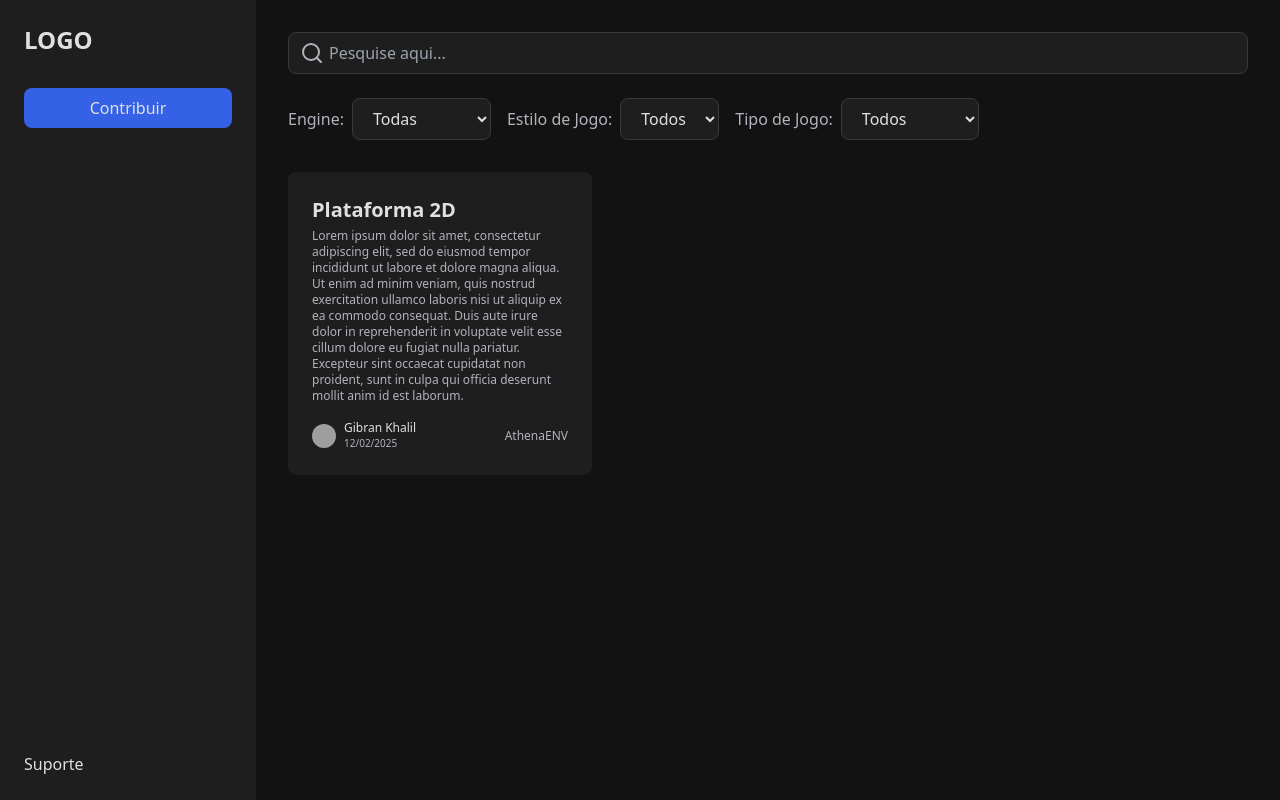
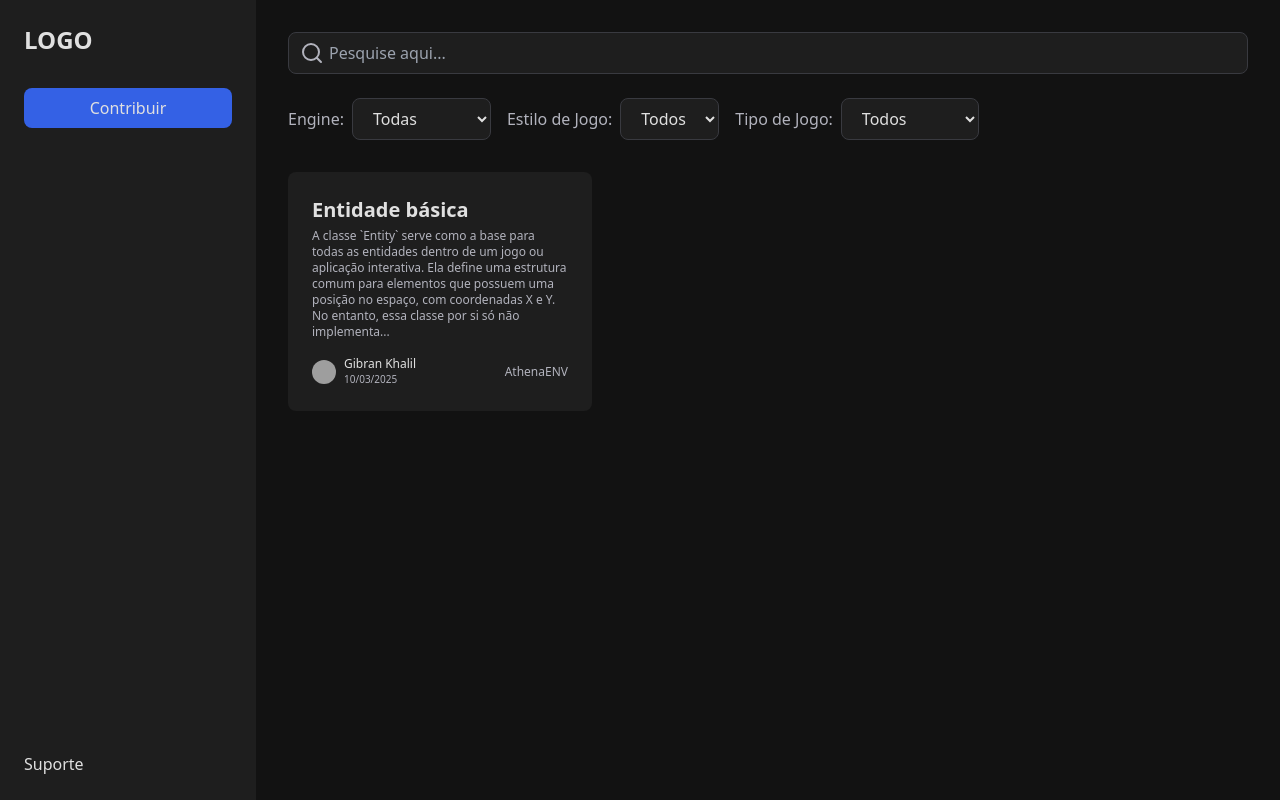
Before and after one commit to GibranKhalil/codeeasy-ps2, a React (Vite) app: page /colecao in a window 1280 px wide. Built offline with nearby package versions, Linux system fonts and the light colour scheme; grey boxes are pictures that could not be loaded.

Commit message:
FEAT: Agora é possível acessar os dados reais através de um json

```diff
--- /dev/null
+++ b/src/@types/collection/index.ts
@@ -0,0 +1,22 @@
+import { Modifier } from "../modifier"
+
+interface HowToUseSteps{
+    step: number,
+    title: string,
+    description: string
+}
+
+export interface Snippet{
+    id: number,
+    pid: string, //**md5(title+id=${id}) */
+    title: string,
+    description: string
+    link: string
+    last_update: string,
+    last_modifier: Modifier,
+    modifiers: Modifier[],
+    how_to_use_description: string
+    how_to_use_steps: HowToUseSteps[],
+    engine?: string,
+    tags: string[]
+}
--- /dev/null
+++ b/src/@types/modifier/index.tsx
@@ -0,0 +1,4 @@
+export interface Modifier{
+    name: string,
+    github: string
+}
--- /dev/null
+++ b/src/data/snippets.json
@@ -0,0 +1,35 @@
+[
+    {
+        "id": 1,
+        "pid": "cf2cf0a483f57b5c196c144bd42717a0",
+        "title": "Entidade básica",
+        "description": "A classe `Entity` serve como a base para todas as entidades dentro de um jogo ou aplicação interativa. Ela define uma estrutura comum para elementos que possuem uma posição no espaço, com coordenadas X e Y. No entanto, essa classe por si só não implementa funcionalidades específicas, pois é projetada para ser estendida por subclasses que definirão comportamentos próprios. Os métodos `update()` e `draw()` são abstratos, ou seja, devem ser implementados pelas subclasses conforme necessário. O método `update()` será responsável por atualizar o estado da entidade, como movimentação ou lógica específica, enquanto o método `draw()` lidará com a renderização da entidade na tela. Caso esses métodos não sejam sobrescritos, a classe lançará um erro para garantir que a entidade seja corretamente configurada antes do uso. Essa abordagem garante que todas as entidades compartilhem uma estrutura consistente, enquanto permite a flexibilidade de personalização em subclasses mais específicas.",
+        "link": "https://raw.githubusercontent.com/GibranKhalil/codeeasy-ps2-backend/main/athena/gibranKhalil/Entity/index.js",
+        "last_update": "10/03/2025",
+        "last_modifier": {
+            "name": "Gibran Khalil",
+            "github": "https://github.com/GibranKhalil"
+        },
+        "modifiers": [],
+        "how_to_use_description": "A classe Entity funciona como uma estrutura base para representar qualquer objeto que tenha uma posição no espaço dentro de um jogo ou aplicação. No entanto, ela sozinha não faz nada por conta própria; você precisa criar uma nova classe baseada nela para que possa ser útil.",
+        "how_to_use_steps": [
+            {
+                "step": 1,
+                "title": "Criando uma nova entidade",
+                "description": "Para usar essa classe, você deve criar uma nova classe que herde (extends) de Entity. Isso significa que a nova classe terá acesso à posição X e Y definidas na Entity e poderá adicionar comportamentos próprios."
+            },
+            {
+                "step": 2,
+                "title": "Implementando os métodos obrigatórios",
+                "description": "A classe Entity exige que você defina os métodos update() e draw() na sua nova classe. O método update() serve para atualizar a lógica da entidade, como movimentação ou mudanças no estado. Já o método draw() é usado para desenhar ou exibir a entidade na tela. Se você não definir esses métodos na sua subclasse e tentar utilizá-los, o código lançará um erro, avisando que eles devem ser implementados."
+            },
+            {
+                "step": 3,
+                "title": "Definindo a posição inicial",
+                "description": "Quando você cria uma entidade baseada nessa classe, pode informar a posição inicial dela através dos valores X e Y. Caso não informe, a posição padrão será (0,0)."
+            }
+        ],
+        "engine": "AthenaENV",
+        "tags": ["AthenaENV", "PS2", "Entity", "Entidade"]
+    }
+]
--- a/src/pages/CollectionPage.tsx
+++ b/src/pages/CollectionPage.tsx
@@ -1,18 +1,21 @@
-import  { useState } from 'react'
+import  { useEffect, useState } from 'react'
 import { Search } from 'lucide-react'
 import { SnippetCard } from '../ui/components/collectionPage/snippetCard'
-
-// interface Snippet {
-//   title: string
-//   author: string
-//   code: string
-// }
+import snippets from '../data/snippets.json' with { type: 'json' }
+import type { Snippet } from '../@types/collection'
+import { TextUtils } from '../utils/TextUtils'
 
 const CollectionPage = () => {
   const [searchQuery, setSearchQuery] = useState('')
   const [engineFilter, setEngineFilter] = useState('Todas')
   const [gameStyleFilter, setGameStyleFilter] = useState('Todos')
   const [gameTypeFilter, setGameTypeFilter] = useState('Todos')
+  const [snippetCollection, setSnippetCollection] = useState<Snippet[]>([])
+
+
+  useEffect(() => {
+    setSnippetCollection(snippets)
+  }, [])
 
   return (
     <div className="flex">
@@ -86,7 +89,9 @@ const CollectionPage = () => {
           </div>
         </div>
         <div className="grid grid-cols-1 md:grid-cols-2 lg:grid-cols-3 gap-6">
-          <SnippetCard />
+          {snippetCollection.map((snippet,index) => (
+            <SnippetCard description={TextUtils.truncatedText(snippet.description, 255)} pid={snippet.pid} title={snippet.title} engine={snippet.engine} last_modifier={snippet.last_modifier} last_update={snippet.last_update} key={index} />
+          ))}
         </div>
       </main>
     </div>
--- a/src/pages/SnippetPage.tsx
+++ b/src/pages/SnippetPage.tsx
@@ -1,14 +1,24 @@
+import { useParams } from "react-router-dom"
 import { Avatar } from "../ui/components/Avatar"
 import { Button } from "../ui/components/Button"
 import CodeViewer from "../ui/components/CodeViewer"
 import { useCallback, useEffect, useState } from "react"
+import snippets from '../data/snippets.json' with { type: 'json' }
+import { Snippet } from "../@types/collection"
 
 export default function SnippetPage() {
+    const {pid} = useParams()
+
     const [code,setCode] = useState<string>('')
+    const [snippet, setSnippet] = useState<Snippet>()
 
     const fetchCode = useCallback(async () => {
         try {
-            const response = await fetch('https://raw.githubusercontent.com/GibranKhalil/plataform-game-ps2/main/src/models/behaviors/ControllableEntity/index.js');
+            const snippet = snippets.filter((snippet) => snippet.pid === pid)[0]
+            setSnippet(snippet)
+
+            const url = snippet.link
+            const response = await fetch(url);
 
             if (!response.ok) {
                 throw new Error(`Erro ao buscar o código: ${response.status} ${response.statusText}`);
@@ -19,12 +29,16 @@ export default function SnippetPage() {
         } catch (error) {
             console.error("Erro ao buscar código:", error);
         }
-    }, []);
+    }, [pid]);
 
 
     useEffect(() => {
         fetchCode()
     })
+
+    if(!snippet){
+        return <p>Não encontrado</p>
+    }
 
     return (
         <main className="text-neutral-50 lg:px-24 py-9 grid grid-cols-[minmax(600px,1.4fr)_minmax(300px,1fr)] gap-4 items-stretch">
@@ -36,9 +50,7 @@ export default function SnippetPage() {
                     <header className="mb-2">
                         <h3 className="font-semibold text-sm">Descrição</h3>
                     </header>
-                    <p className="text-xs leading-5 text-neutral-gray">
-                    Lorem ipsum dolor sit amet, consectetur adipiscing elit, sed do eiusmod tempor incididunt ut labore et dolore magna aliqua. Ut enim ad minim veniam, quis nostrud exercitation ullamco laboris nisi ut aliquip ex ea commodo consequat. Duis aute irure dolor in reprehenderit in voluptate velit esse cillum dolore eu fugiat nulla pariatur. Excepteur sint occaecat cupidatat non proident, sunt in culpa qui officia deserunt mollit anim id est laborum.
-                    </p>
+                    <p className="text-xs leading-5 text-neutral-gray">{snippet.description}</p>
                 </article>
             </section>
             <section className="min-h-full flex flex-col gap-4">
@@ -46,17 +58,28 @@ export default function SnippetPage() {
                     <header className="mb-2">
                         <h3 className="font-semibold text-sm">Último Modificador</h3>
                     </header>
-                    <Avatar name="Gibran Khalil" date="12/02/2025" imgSize="max-w-12" displayName img="https://github.com/gibranKhalil.png" />
+                    <Avatar name={snippet.last_modifier.name} date={snippet.last_update} imgSize="max-w-12" displayName img={`${snippet.last_modifier.github}.png`} />
                 </article>
                 <article className="bg-dark-secondary p-4 rounded-md">
                     <header className="mb-2">
                         <h3 className="font-semibold text-sm">Como Usar</h3>
                     </header>
-                    <p className="text-xs leading-5 text-neutral-gray">
-                    Lorem ipsum dolor sit amet, consectetur adipiscing elit, sed do eiusmod tempor incididunt ut labore et dolore magna aliqua. Ut enim ad minim veniam, quis nostrud exercitation ullamco laboris nisi ut aliquip ex ea commodo consequat. Duis aute irure dolor in reprehenderit in voluptate velit esse cillum dolore eu fugiat nulla pariatur. Excepteur sint occaecat cupidatat non proident, sunt in culpa qui officia deserunt mollit anim id est laborum.
-                    Lorem ipsum dolor sit amet, consectetur adipiscing elit, sed do eiusmod tempor incididunt ut labore et dolore magna aliqua. Ut enim ad minim veniam, quis nostrud exercitation ullamco laboris nisi ut aliquip ex ea commodo consequat. Duis aute irure dolor in reprehenderit in voluptate velit esse cillum dolore eu fugiat nulla pariatur. Excepteur sint occaecat cupidatat non proident, sunt in culpa qui officia deserunt mollit anim id est laborum.
-                    </p>
+                    <div>
+                        <p className="text-xs leading-5 text-neutral-gray">{snippet.how_to_use_description}</p>
+                        <ol className="mt-2">
+                            {snippet.how_to_use_steps.map((step, index) => (
+                                <li key={index} className="mb-2">
+                                    <div className="flex gap-1 text-sm text-light-gray mb-1">
+                                        <p>{step.step}{")"}</p>
+                                        <p>{step.title}</p>
+                                    </div>
+                                    <p className="text-neutral-gray text-xs">{step.description}</p>
+                                </li>
+                            ))}
+                        </ol>
+                    </div>
                 </article>
+                {snippet.modifiers.length > 0 &&
                     <article className="bg-dark-secondary p-4 rounded-md">
                         <header className="mb-2">
                             <h3 className="font-semibold text-sm">Colaboradores</h3>
@@ -69,6 +92,7 @@ export default function SnippetPage() {
                             <li><Avatar img="https://github.com/user1.png" name="Usuário" /></li>
                         </ul>
                     </article>
+                }
                 <article className="bg-dark-secondary p-4 rounded-md flex justify-end">
                     <Button className="py-[8px]">
                         Modificar
--- a/src/ui/components/collectionPage/snippetCard.tsx
+++ b/src/ui/components/collectionPage/snippetCard.tsx
@@ -1,22 +1,23 @@
 import { useNavigate } from "react-router-dom"
+import type { Snippet } from "../../../@types/collection"
 
-export const SnippetCard = () => {
+export const SnippetCard = ({title, description, last_update, last_modifier, engine, pid}: Partial<Snippet>) => {
     const navigateTo = useNavigate()
     return(
-        <div onClick={() => navigateTo('/snippet/1')} className="bg-dark-secondary rounded-lg p-6 cursor-pointer">
+        <div onClick={() => navigateTo(`/snippet/${pid}`)} className="bg-dark-secondary rounded-lg p-6 cursor-pointer">
         <div className='mb-4'>
-          <h3 className="text-light-gray font-semibold text-xl mb-1">Plataforma 2D</h3>
-          <p className='text-xs text-neutral-gray'>Lorem ipsum dolor sit amet, consectetur adipiscing elit, sed do eiusmod tempor incididunt ut labore et dolore magna aliqua. Ut enim ad minim veniam, quis nostrud exercitation ullamco laboris nisi ut aliquip ex ea commodo consequat. Duis aute irure dolor in reprehenderit in voluptate velit esse cillum dolore eu fugiat nulla pariatur. Excepteur sint occaecat cupidatat non proident, sunt in culpa qui officia deserunt mollit anim id est laborum.</p>
+          <h3 className="text-light-gray font-semibold text-xl mb-1">{title}</h3>
+          <p className='text-xs text-neutral-gray'>{description}</p>
         </div>
         <div className='flex items-center justify-between'>
           <div className='flex items-center gap-2'>
-            <img className='aspect-square max-w-6 rounded-full' src='https://github.com/gibranKhalil.png' alt='Gibran Khalil' />
+            <img className='aspect-square max-w-6 rounded-full' src={`${last_modifier?.github}.png`} alt={last_modifier?.name} />
             <hgroup>
-              <h3 className="text-light-gray text-xs">Gibran Khalil</h3>
-              <h3 className="text-neutral-gray text-[10px]">12/02/2025</h3>
+              <h3 className="text-light-gray text-xs">{last_modifier?.name}</h3>
+              <h3 className="text-neutral-gray text-[10px]">{last_update}</h3>
             </hgroup>
           </div>
-          <p className='text-neutral-gray text-xs'>AthenaENV</p>
+          {engine && <p className='text-neutral-gray text-xs'>{engine}</p>}
         </div>
       </div>
     )
--- /dev/null
+++ b/src/utils/TextUtils.ts
@@ -0,0 +1,6 @@
+export class TextUtils{
+
+    static truncatedText(text: string, length: number){
+        return `${text.substring(0, length)}...`
+    }
+}
```
Also changed, not shown: src/utils/Validator.ts (added). Lines whose indentation alone changed are shown as unchanged.
